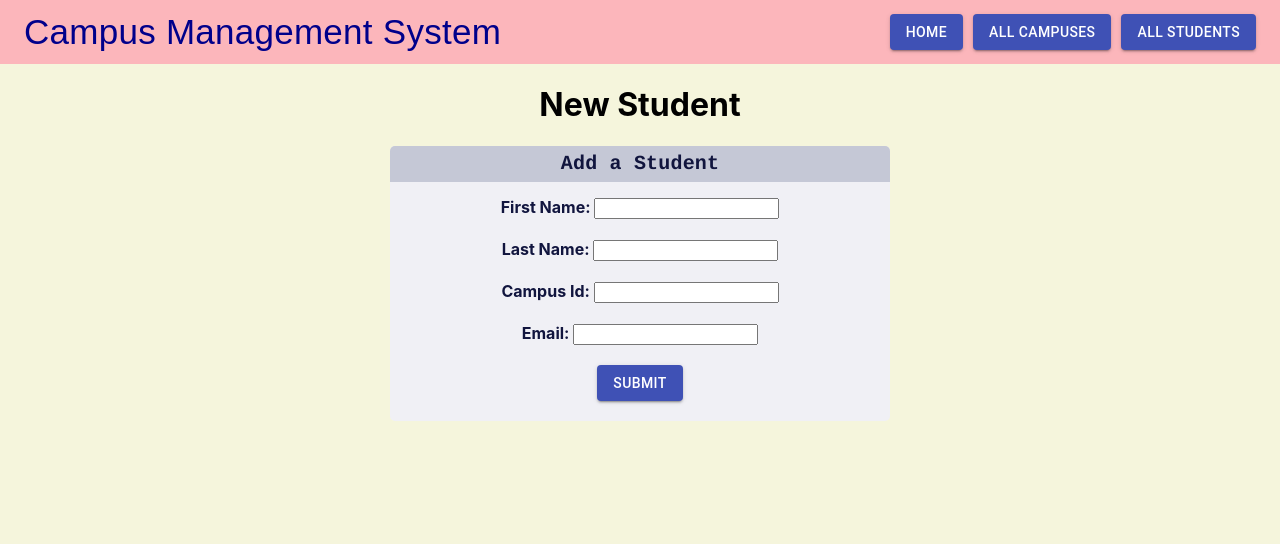
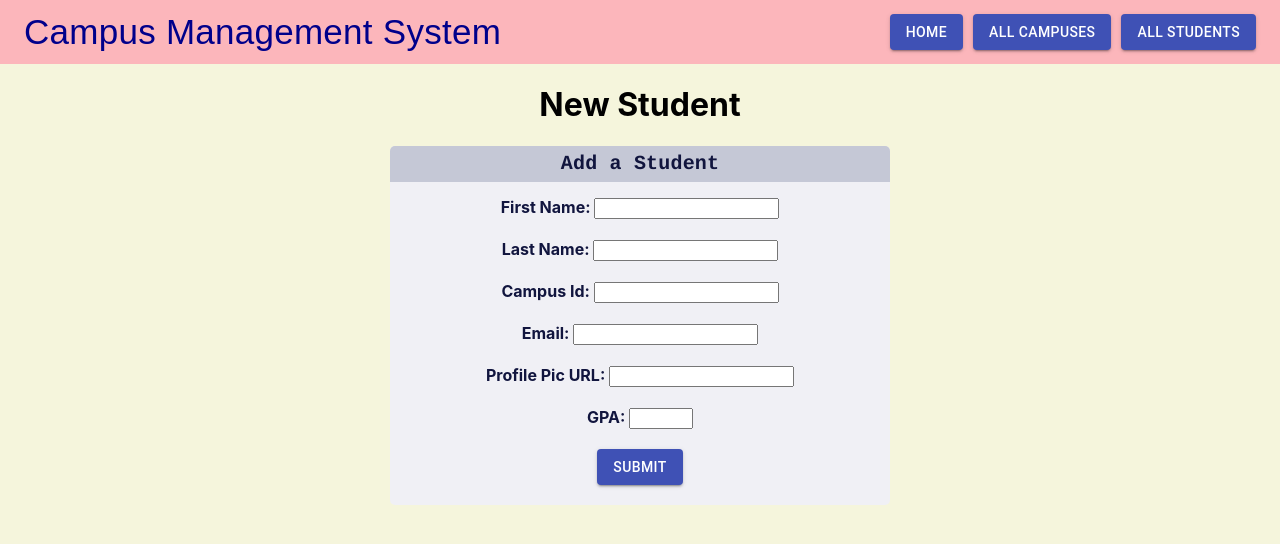
Before and after one commit to RobertBangiyev/Campus-Organizer-Client, a React (Create React App) app: page /newstudent in a window 1280 px wide. Shown: the top 544 px of the page. Built offline with nearby package versions, Linux system fonts and the light colour scheme.

Commit message:
Image and gpa now included in student creation and display

```diff
--- a/src/components/containers/NewStudentContainer.js
+++ b/src/components/containers/NewStudentContainer.js
@@ -22,6 +22,8 @@ class NewStudentContainer extends Component {
       lastname: "",
       campusId: null,
       email: "",
+      imageUrl: null,
+      gpa: null,
       redirect: false,
       redirectId: null
     };
@@ -42,7 +44,9 @@ class NewStudentContainer extends Component {
         firstname: this.state.firstname,
         lastname: this.state.lastname,
         campusId: this.state.campusId,
-        email: this.state.email
+        email: this.state.email,
+        imageUrl: this.state.imageUrl,
+        gpa: this.state.gpa
     };
 
     // Add new student in back-end database
--- a/src/components/views/NewStudentView.js
+++ b/src/components/views/NewStudentView.js
@@ -71,6 +71,16 @@ const NewStudentView = (props) => {
             <br/>
             <br/>
 
+            <label style={{color:'#11153e', fontWeight: 'bold'}}>Profile Pic URL: </label>
+            <input type="text" name="imageUrl" onChange={(e) => handleChange(e)} />
+            <br/>
+            <br/>
+
+            <label style={{color:'#11153e', fontWeight: 'bold'}}>GPA: </label>
+            <input type="number" name="gpa" min={0.0} max={4.0} step={0.1} onChange={(e) => handleChange(e)} />
+            <br/>
+            <br/>
+
             <Button variant="contained" color="primary" type="submit">
               Submit
             </Button>
--- a/src/components/views/StudentView.js
+++ b/src/components/views/StudentView.js
@@ -14,10 +14,12 @@ const StudentView = (props) => {
   return (
     <div>
       <h1>{student.firstname + " " + student.lastname}</h1>
+      <img style={{width:'10%', borderRadius:'50%'}} src={student.imageUrl ? student.imageUrl : "https://i.imgur.com/y0B5yj6.jpeg"} alt="" />
       <h3>{student.email}</h3>
       {student.campus && <Link to={`/campus/${student.campusId}`}>
             <h2>{student.campus.name}</h2>
       </Link>}
+      <h2>GPA: {student.gpa ? student.gpa : 'Not Available'}</h2>
       {!student.campus && <h3>Not enrolled in any colleges</h3>}
     </div>
   );
```
